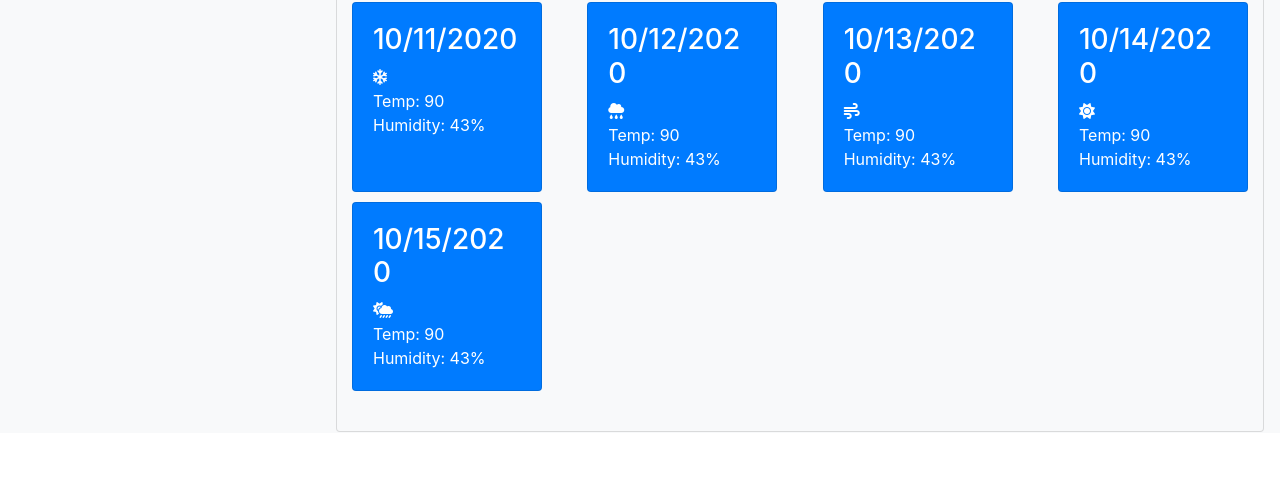
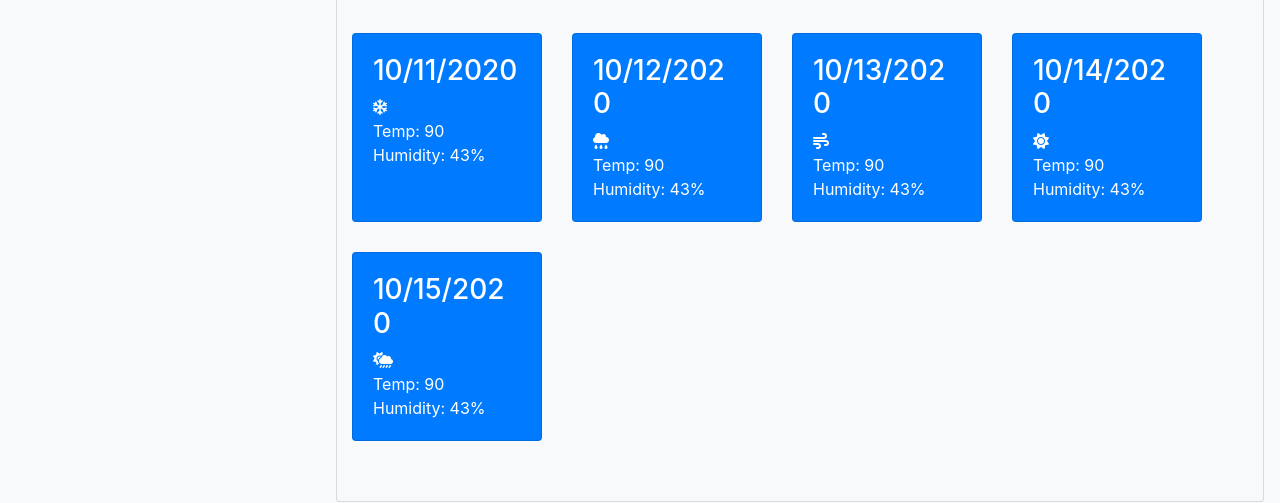
Before and after one commit to mcereal/weather_dashboard, a plain HTML site: page index.html in a window 1280 px wide. Shown: the part 538-1041 px from the top of the page. Before the commit the page ends 971 px from the top, so only its background shows below. Drawn offline with nearby package versions, Linux system fonts and the light colour scheme.

Commit message:
weatherview height changed

```diff
--- a/styles.css
+++ b/styles.css
@@ -10,7 +10,6 @@
 
 #detailDisplay {
   background: #f8f9fa;
-  height: 40vh;
   margin-top: 10px;
 }
 #citySearch {
@@ -51,26 +50,26 @@ main {
   background-color: #007bff !important;
   color: white;
   width: 190px;
-  margin-bottom: 10px;
+  margin-bottom: 30px;
 }
-/* #day2 {
-  margin-left: 30px;
+#day1 {
+  margin-right: 30px;
+}
+
+#day2 {
+  margin-right: 30px;
 }
 
 #day3 {
-  margin-left: 30px;
+  margin-right: 30px;
 }
-
 #day4 {
-  margin-left: 30px;
+  margin-right: 30px;
 }
-#day5 {
-  margin-left: 30px;
-} */
 
 #weatherCardRow {
   display: flex;
-  justify-content: space-between;
+  /* justify-content: space-between; */
   flex-flow: row wrap;
   align-content: space-between;
 }
```
